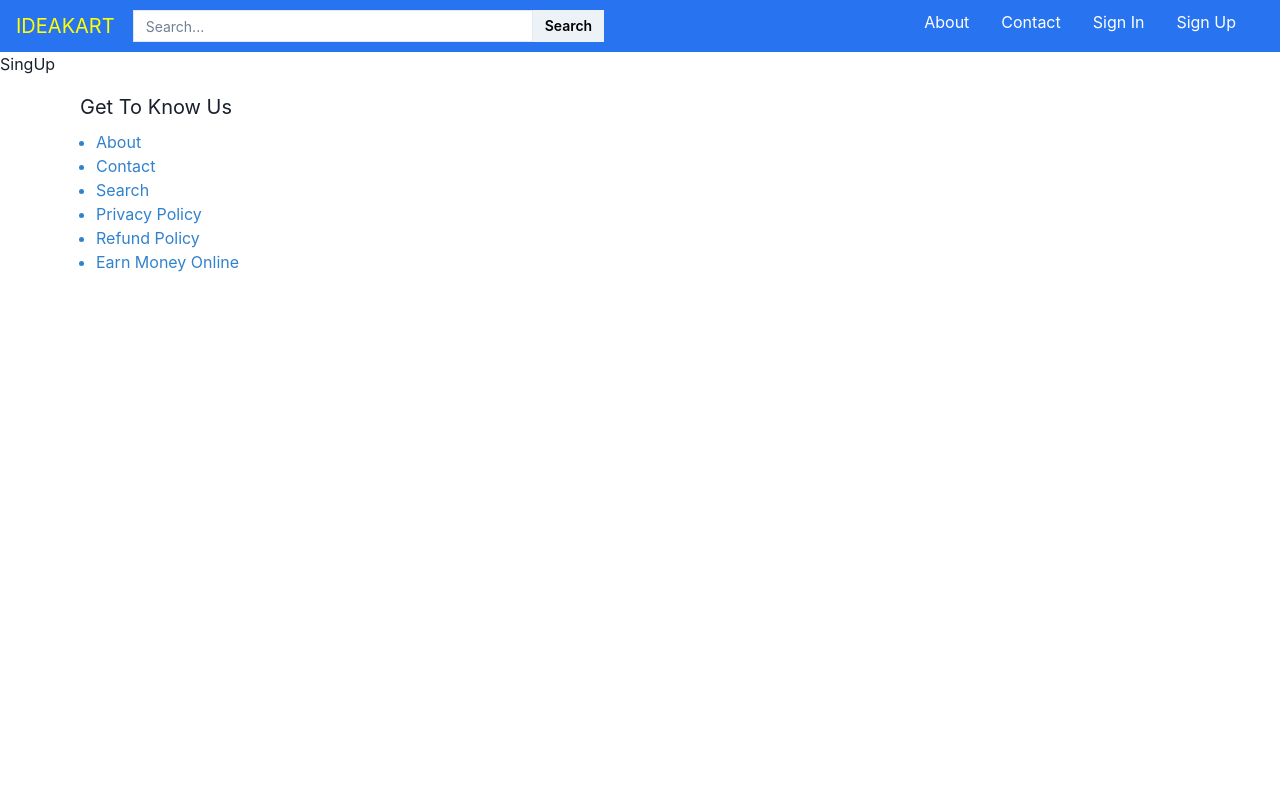
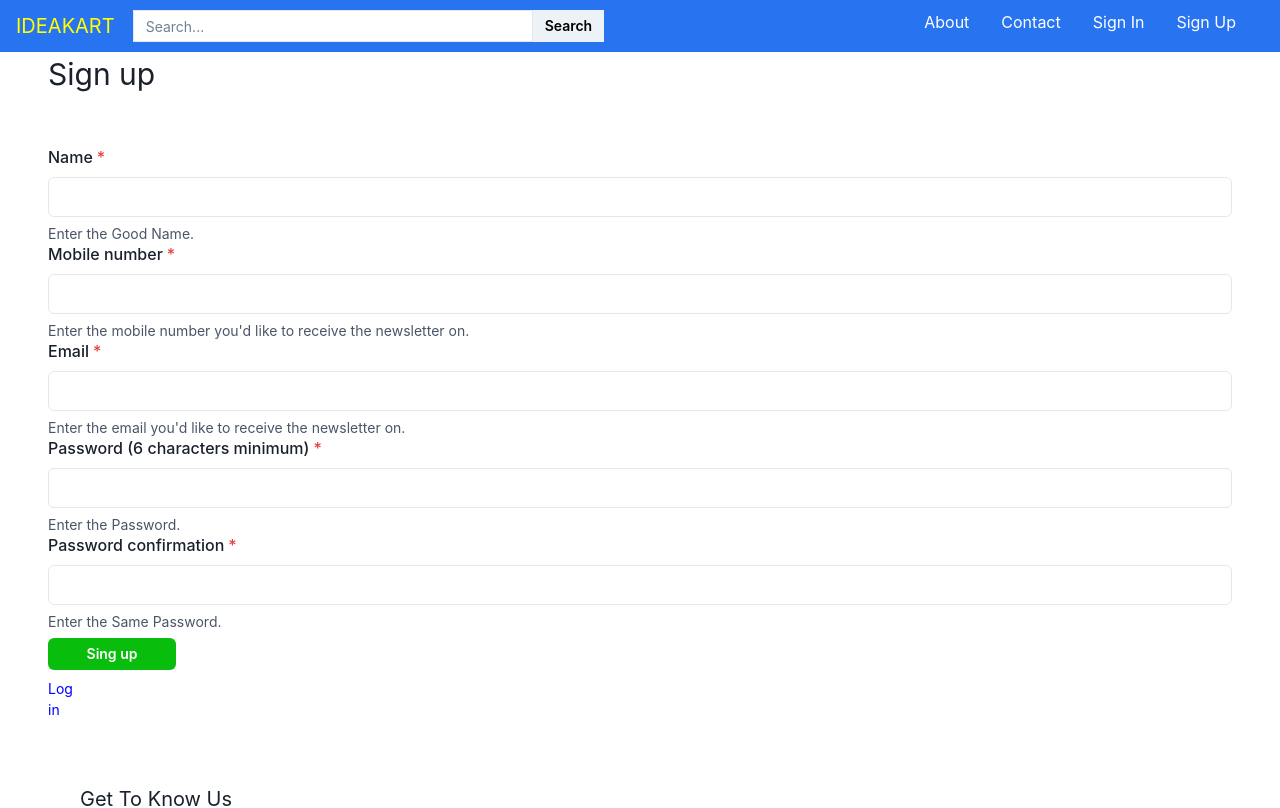
Before and after one commit to Sakil9051/Ideakart, a React (Create React App) app in the folder possessive-lunch-3778/: page /singup in a window 1280 px wide. Shown: the top 808 px of the page. Built offline with nearby package versions, Linux system fonts and the light colour scheme.

Commit message:
Singup page done

```diff
--- /dev/null
+++ b/possessive-lunch-3778/db.json
@@ -0,0 +1,18 @@
+{
+  "User-data": [
+    {
+      "name": "Sahil Laskar",
+      "email": "sl713430@gmail.com",
+      "Phone_number": "8777507693",
+      "Password": "123456",
+      "id": 1
+    },
+    {
+      "name": "Sahil Laskar",
+      "email": "sahillaskar137@gmail.com",
+      "Phone_number": "8777507693",
+      "Password": "123456",
+      "id": 2
+    }
+  ]
+}
--- a/possessive-lunch-3778/package.json
+++ b/possessive-lunch-3778/package.json
@@ -9,7 +9,9 @@
     "@testing-library/jest-dom": "^5.16.5",
     "@testing-library/react": "^13.3.0",
     "@testing-library/user-event": "^13.5.0",
+    "axios": "^0.27.2",
     "framer-motion": "^7.2.1",
+    "json-server": "^0.17.0",
     "react": "^18.2.0",
     "react-dom": "^18.2.0",
     "react-icons": "^4.4.0",
@@ -19,6 +21,7 @@
   },
   "scripts": {
     "start": "react-scripts start",
+    "server": "json-server --watch db.json",
     "build": "react-scripts build",
     "test": "react-scripts test",
     "eject": "react-scripts eject"
--- a/possessive-lunch-3778/public/index.html
+++ b/possessive-lunch-3778/public/index.html
@@ -25,7 +25,7 @@
       work correctly both with client-side routing and a non-root public URL.
       Learn how to configure a non-root public URL by running `npm run build`.
     -->
-    <title>React App</title>
+    <title>ideakart.com</title>
   </head>
   <body>
     <noscript>You need to enable JavaScript to run this app.</noscript>
--- a/possessive-lunch-3778/src/All Routes/Contact.jsx
+++ b/possessive-lunch-3778/src/All Routes/Contact.jsx
@@ -6,6 +6,7 @@ const Contact = () => {
       <Stack  width='100%' p={"3rem"} h={"xl"} bgImage="url('https://www.gujarattourism.com/content/dam/gujrattourism/images/flora--fauna/don-hill-station/Don-Hill-Station-Thumbnail.jpg')"
     bgPosition='center'
     bgRepeat='no-repeat'>
+      <Stack align={"center"}><Text fontSize='sm' >You can contact our team by filling this form -</Text></Stack>
         <HStack>
       <Text fontSize='sm' ml={["5rem","10rem","15rem"]} mr={["8rem","15rem","20rem","25rem","30rem"]} fontWeight={"bold"}>First name*</Text>
       <Text fontSize='sm'  fontWeight={"bold"}>Last name*</Text>
--- a/possessive-lunch-3778/src/All Routes/Sign Up.jsx
+++ b/possessive-lunch-3778/src/All Routes/Sign Up.jsx
@@ -1,9 +1,103 @@
-import React from 'react'
+import React, { useState } from 'react'
+import { useNavigate } from 'react-router-dom'
+import {Singup} from "./api"
+import { Stack,HStack, Input,Text,Button,FormControl,
+  FormLabel,
+  FormErrorMessage,
+  FormHelperText, } from '@chakra-ui/react'
+  const init={
+    name:"",
+    mobile:"",
+    Password:"",
+    Password_confirmation:"",
+    email:""
+  }
+const Sign_Up = () => {
+  const [inputdata, setInputdata] = useState(init);
+  const Navigate=useNavigate()
+  const handleInputChange = (e) => {
+   const {value,name}=e.target;
+    setInputdata({...inputdata,[name]:value})
+  }
 
-const Sign_Up = () => {
+  const handalesubmit=(e)=>{
+    e.preventDefault();
+    if(inputdata.name==""||inputdata.email==""||inputdata.Password==""||inputdata.Password_confirmation==""||inputdata.mobile==""){
+      alert("Please fill all the fild")
+    }else if(inputdata.Password.length<6){
+      alert("Please enter the Password at least 6 digit")
+    }
+    else if(inputdata.Password!==inputdata.Password_confirmation){
+      alert("Enter the Same password in both password fild")
+    }
+    else{
+      Singup(inputdata).then((res)=>{
+        console.log(res.data)
+      })
+    }
+
+  }
   return (
     <div>
-      SingUp
+      <Text pl={"3rem"} fontSize='3xl'>Sign up</Text>
+      <Stack p={"3rem"}>
+  <FormControl isRequired>
+    <FormLabel>Name</FormLabel>
+    <Input
+      type='text'
+      name='name'
+      value={inputdata.name}
+      onChange={handleInputChange}
+    />
+      <FormHelperText>
+        Enter the Good Name.
+      </FormHelperText>
+    <FormLabel>Mobile number</FormLabel>
+    <Input
+      type='number'
+      name='mobile'
+      value={inputdata.mobile}
+      onChange={handleInputChange}
+    />
+      <FormHelperText>
+        Enter the mobile number you'd like to receive the newsletter on.
+      </FormHelperText>
+
+    <FormLabel>Email</FormLabel>
+    <Input
+      type='email'
+      name='email'
+      value={inputdata.email}
+      onChange={handleInputChange}
+    />
+      <FormHelperText>
+        Enter the email you'd like to receive the newsletter on.
+      </FormHelperText>
+    <FormLabel>Password (6 characters minimum)</FormLabel>
+    <Input
+      type='password'
+      name='Password'
+      value={inputdata.Password}
+      onChange={handleInputChange}
+    />
+      <FormHelperText>
+        Enter the Password.
+      </FormHelperText>
+    <FormLabel>Password confirmation</FormLabel>
+    <Input
+      type='text'
+      name='Password_confirmation'
+      value={inputdata.Password_confirmation}
+      onChange={handleInputChange}
+    />
+      <FormHelperText>
+        Enter the Same Password.
+      </FormHelperText>
+  </FormControl>
+  <Button onClick={handalesubmit} _hover={{ bg: 'rgb(92,184,92)' }} w="8rem"  color="white" size={"sm"}   bgColor="#09bd0c">Sing up</Button>
+  <Text onClick={()=>Navigate("/singin")}  w={"2.5rem"} _hover={{ textDecoration:"underline" }} cursor="pointer" color="blue" fontSize='sm'> Log in</Text>
+      </Stack>
+
     </div>
   )
 }
--- /dev/null
+++ b/possessive-lunch-3778/src/All Routes/api.js
@@ -0,0 +1,10 @@
+import axios from "axios";
+
+export function Singup(data = {}) {
+    return axios.post("http://localhost:3000/User-data", {
+      name: data.name,
+      email: data.email,
+      Phone_number: data.mobile,
+      Password:data.Password
+    });
+  }
```
Also changed, not shown: 1 other file (tests, documents, lock files or other folders).
